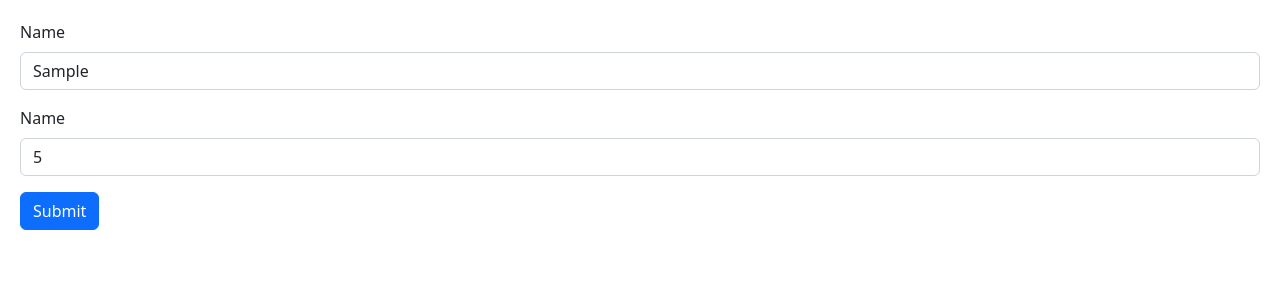
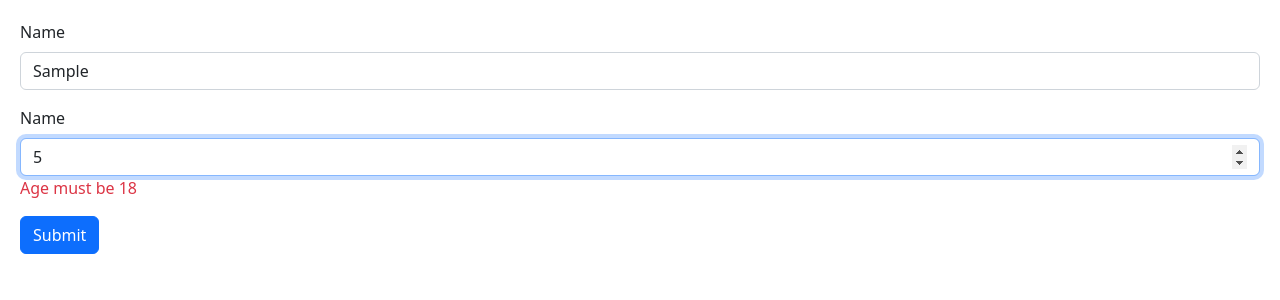
Before and after one commit to HigherIB/react-app-workable, a React (Vite) app: page / in a window 1280 px wide. Both pictures are taken after typing "Sample", "5" into the empty fields and a click on the button "Submit". Shown: the top 300 px of the page. Built offline with nearby package versions, Linux system fonts and the light colour scheme.

Commit message:
schema based validation

```diff
--- a/package.json
+++ b/package.json
@@ -9,11 +9,13 @@
     "preview": "vite preview"
   },
   "dependencies": {
+    "@hookform/resolvers": "^2.9.11",
     "bootstrap": "^5.2.3",
     "react": "^18.2.0",
     "react-dom": "^18.2.0",
     "react-hook-form": "7.43",
-    "react-icons": "^5.2.1"
+    "react-icons": "^5.2.1",
+    "zod": "^3.20.6"
   },
   "devDependencies": {
     "@types/react": "^18.0.27",
--- a/src/components/Form.tsx
+++ b/src/components/Form.tsx
@@ -1,9 +1,18 @@
 import React, { FormEvent,useRef, useState } from "react"
 import { FieldValues, useForm } from "react-hook-form";
+import { z } from "zod";
+import { zodResolver } from "@hookform/resolvers/zod";
 
 
+const schema = z.object({
+    name: z.string().min(3, { message: 'Name must be atleast 3 characters.' }),
+    age: z.number({ invalid_type_error: 'Age field is required.' }).min(18, { message: 'Age must be 18'})
+});
+
+type FormData = z.infer<typeof schema>;
+
 const Form = () => {
-    const { register, handleSubmit, formState: { errors } } = useForm();
+    const { register, handleSubmit, formState: { errors } } = useForm<FormData>({ resolver: zodResolver(schema) });
     const onSubmit = (data : FieldValues) => console.log(data);
 
 
@@ -12,22 +21,25 @@
             <div className="mb-3">
                 <label htmlFor="name" className="form-label">Name</label>
                 <input
-                    { ...register('name', { required: true, minLength: 3 }) }
+                    { ...register('name') }
                      id="name"
                      type="text"
                      className="form-control"
                  />
-                 { errors.name?.type === 'required' && <p className="text-danger">The name field is required.</p> }
-                 { errors.name?.type === 'minLength' && <p className="text-danger">The name must be atleast three characters.</p> }
+                 { errors.name && (
+                    <p className="text-danger">{errors.name.message}</p>) }
             </div>
             <div className="mb-3">
                 <label htmlFor="age" className="form-label">Name</label>
                 <input
-                    { ...register('age', {required: true}) }
+                    { ...register('age', { valueAsNumber: true }) }
                     id="age"
                     type="number"
                     className="form-control"
                 />
+                { errors.age && (
+                    <p className="text-danger">{errors.age.message}</p>) }
+
             </div>
             <button className="btn btn-primary" type="submit">Submit</button>
         </form>
```
Also changed, not shown: 1 other file (tests, documents, lock files or other folders).
